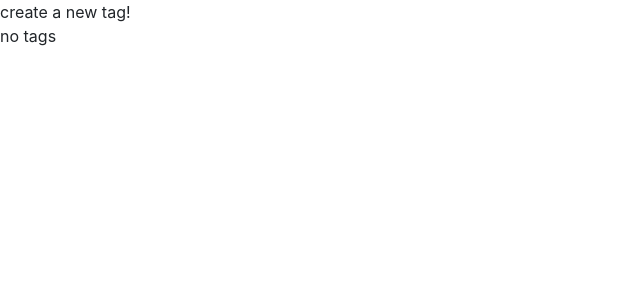
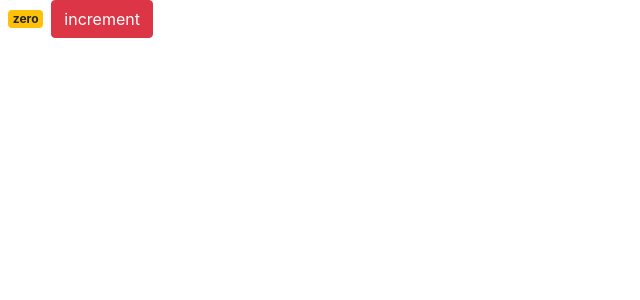
Before and after one commit to Rufaidaaa/React-App, a React (Create React App) app: page / in a window 1280 px wide. Shown: the top 300 px of the page, without its empty margins (0-640 px from the left). Built offline with nearby package versions, Linux system fonts and the light colour scheme.

Commit message:
Event Handlers

```diff
--- a/src/components/Counter.jsx
+++ b/src/components/Counter.jsx
@@ -7,19 +7,28 @@ class Counter extends Component {
      }
 
 
-    renderTags(){
-        if(this.state.tags.length === 0) return <p>no tags</p>
-        return <ul>{this.state.tags.map(tag => <li key={tag}>{tag}</li>)}</ul>
+    handleIncrement= () =>{
+        console.log('increment', this.state.count)
 
     }
     render() {
 
         return (
             <>
-            {this.state.tags.length === 0 && "create a new tag!"}
-         {this.renderTags()}
+           <span className={this.getbageClasses()}>{this.format()}</span>
+            <button onClick={this.handleIncrement} className="btn btn-danger">increment </button>
             </>
         );
+    }
+    getbageClasses() {
+        let classes = " badge m-2 badge-";
+        classes += this.state.count === 0 ? 'warning' : 'primary';
+        return classes;
+    }
+
+    format(){
+      const { count } =this.state
+      return count === 0 ? "zero" : count
     }
 
 }
```
